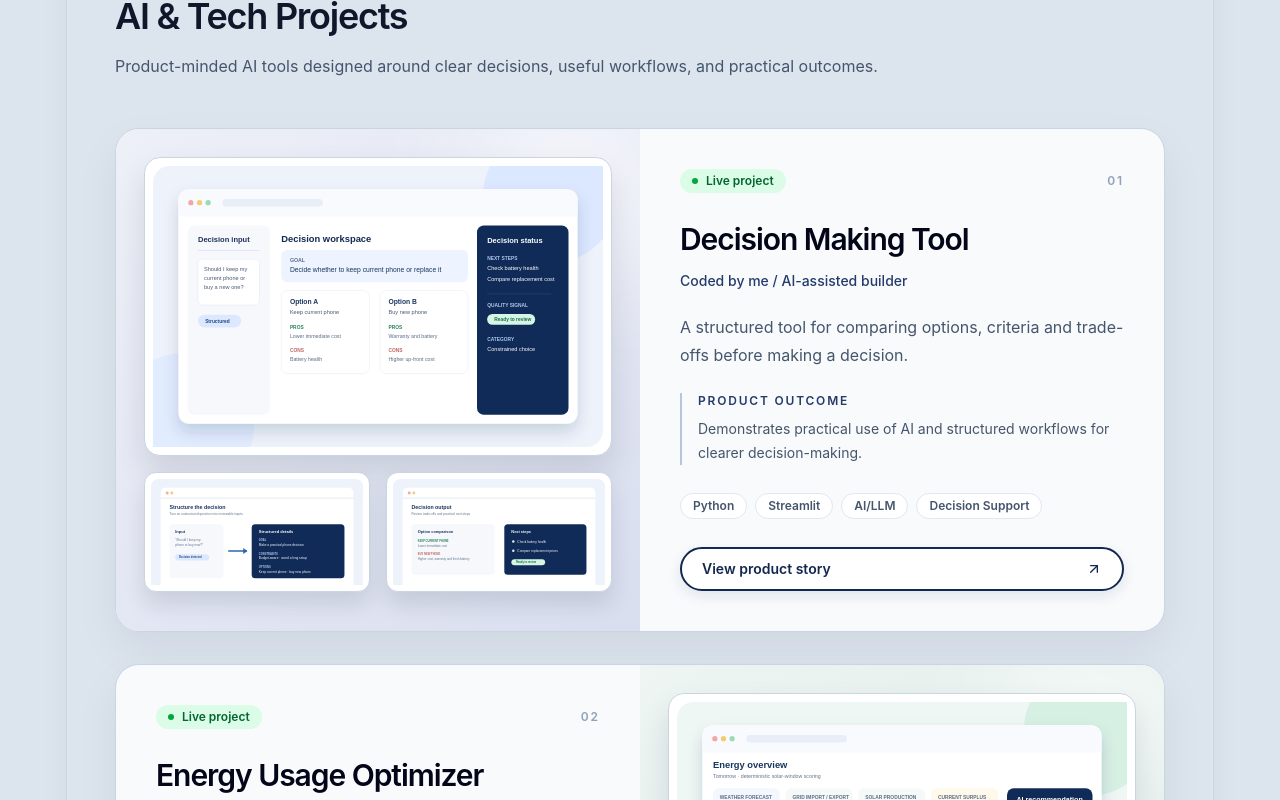
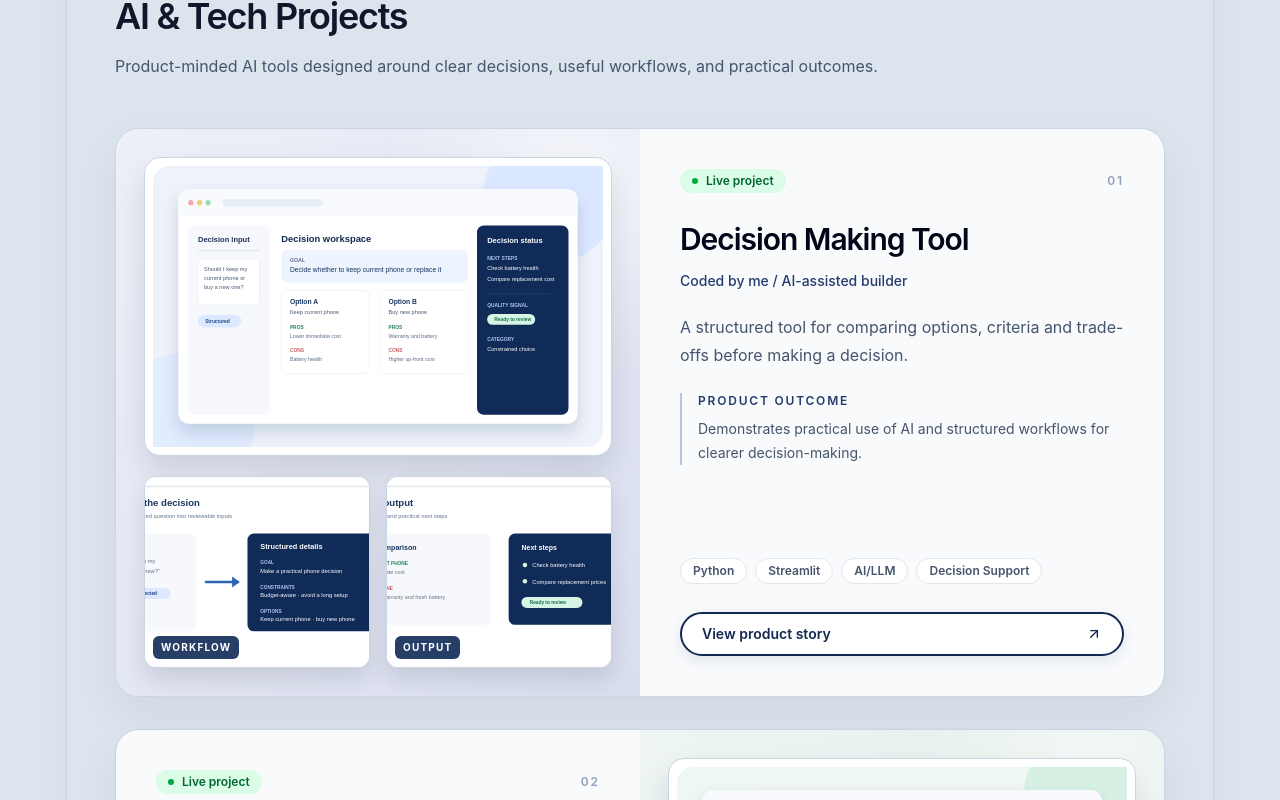
Before and after one commit to sale4387/aleksandar-markovic-portfolio, a Next.js app: page / in a window 1280 px wide. Shown: the part 2700-3500 px from the top of the page. Built offline with nearby package versions, Linux system fonts and the light colour scheme.

Commit message:
Enlarge supporting project workflow previews

```diff
--- a/src/components/sections/ProjectPreview.tsx
+++ b/src/components/sections/ProjectPreview.tsx
@@ -36,18 +36,20 @@ export function ProjectScreenshot({ src, alt, index, className }: { src?: string
 export function ProjectPreview({ project, accentClass }: ProjectPreviewProps) {
   const [workflow, output] = project.coverSupportingImages;
   return (
-    <div className={`relative min-h-[25rem] overflow-hidden bg-gradient-to-br p-5 sm:p-7 ${accentClass}`}>
+    <div className={`relative min-h-[34rem] overflow-hidden bg-gradient-to-br p-5 sm:p-7 ${accentClass}`}>
       <div className="absolute -right-10 -top-12 size-52 rounded-full bg-white/70 blur-3xl" />
-      <div className="relative grid min-h-[20rem] grid-rows-[minmax(0,1fr)_6.5rem] gap-3 sm:grid-rows-[minmax(0,1fr)_7.5rem] sm:gap-4">
+      <div className="relative grid min-h-[29rem] grid-rows-[minmax(0,1fr)_11rem] gap-4 sm:grid-rows-[minmax(0,1fr)_12rem] sm:gap-5">
         <div className="overflow-hidden rounded-2xl border border-slate-300 bg-white p-2 shadow-[0_16px_30px_rgba(15,23,42,0.12)]">
           <ProjectScreenshot src={project.coverImage} alt={`${project.title} product cover`} index={0} />
         </div>
         <div className="grid grid-cols-2 gap-3 sm:gap-4">
-          <div className="overflow-hidden rounded-xl border border-slate-300 bg-white p-1.5 shadow-[0_12px_22px_rgba(15,23,42,0.12)]">
-            <ProjectScreenshot src={workflow} alt={`${project.title} workflow screen`} index={1} />
+          <div className="relative overflow-hidden rounded-xl border border-slate-300 bg-white p-1.5 shadow-[0_12px_22px_rgba(15,23,42,0.12)]">
+            <ProjectScreenshot src={workflow} alt={`${project.title} workflow screen`} index={1} className="scale-[1.35]" />
+            <span className="absolute bottom-2 left-2 rounded-md bg-[#102b57]/90 px-2 py-1 text-[10px] font-bold uppercase tracking-[0.12em] text-white">Workflow</span>
           </div>
-          <div className="overflow-hidden rounded-xl border border-slate-300 bg-white p-1.5 shadow-[0_12px_22px_rgba(15,23,42,0.12)]">
-            <ProjectScreenshot src={output} alt={`${project.title} output screen`} index={2} />
+          <div className="relative overflow-hidden rounded-xl border border-slate-300 bg-white p-1.5 shadow-[0_12px_22px_rgba(15,23,42,0.12)]">
+            <ProjectScreenshot src={output} alt={`${project.title} output screen`} index={2} className="scale-[1.35]" />
+            <span className="absolute bottom-2 left-2 rounded-md bg-[#102b57]/90 px-2 py-1 text-[10px] font-bold uppercase tracking-[0.12em] text-white">Output</span>
           </div>
         </div>
       </div>
```
